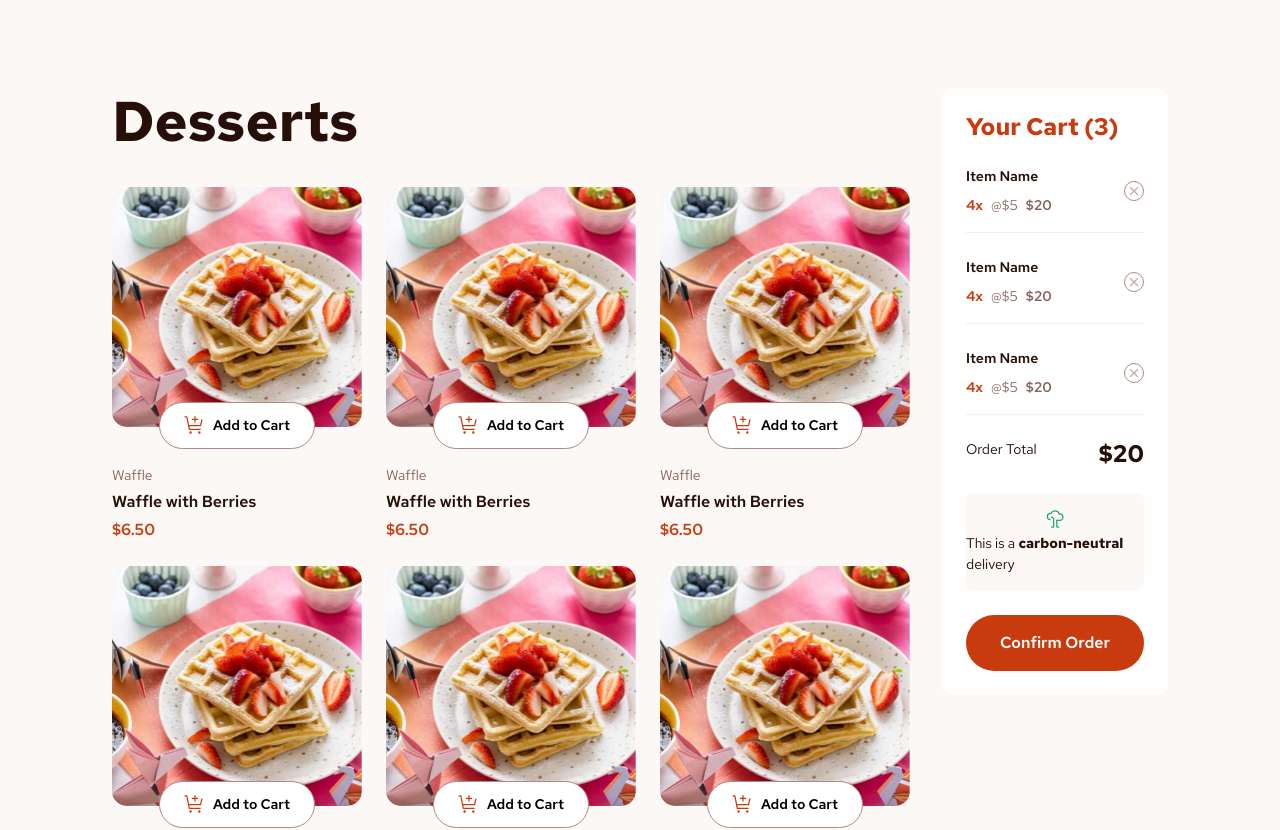
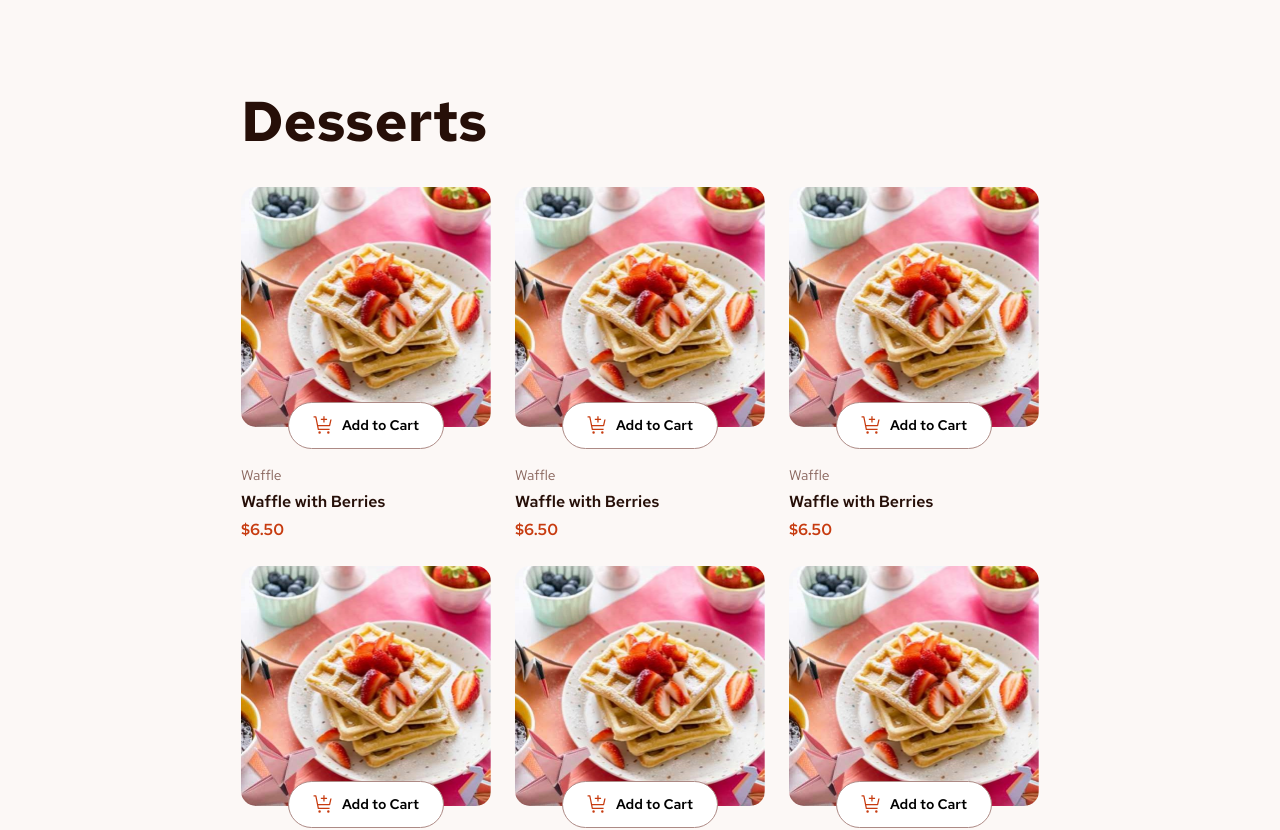
Before and after one commit to ben-demetrius/workspaces, a React (Vite) app: page / in a window 1280 px wide. Shown: the top 830 px of the page. Built offline with nearby package versions, Linux system fonts and the light colour scheme.

Commit message:
snapshot

```diff
--- a/src/assets/styles/_theme.scss
+++ b/src/assets/styles/_theme.scss
@@ -106,7 +106,7 @@
 //Components
 #root {
   background-color: $rose-50;
-  padding: $space-1100 112px;
+  padding: $space-1100 105px;
 
   @media (max-width: $md) {
     padding: $space-500;
--- a/src/assets/styles/app.scss
+++ b/src/assets/styles/app.scss
@@ -2,7 +2,8 @@
 
 .cart {
   @include flex($gap: $space-400);
-  flex-wrap: nowrap;
+  justify-content: center;
+
   @media (max-width: $md) {
     flex-wrap: wrap;
   }
```
